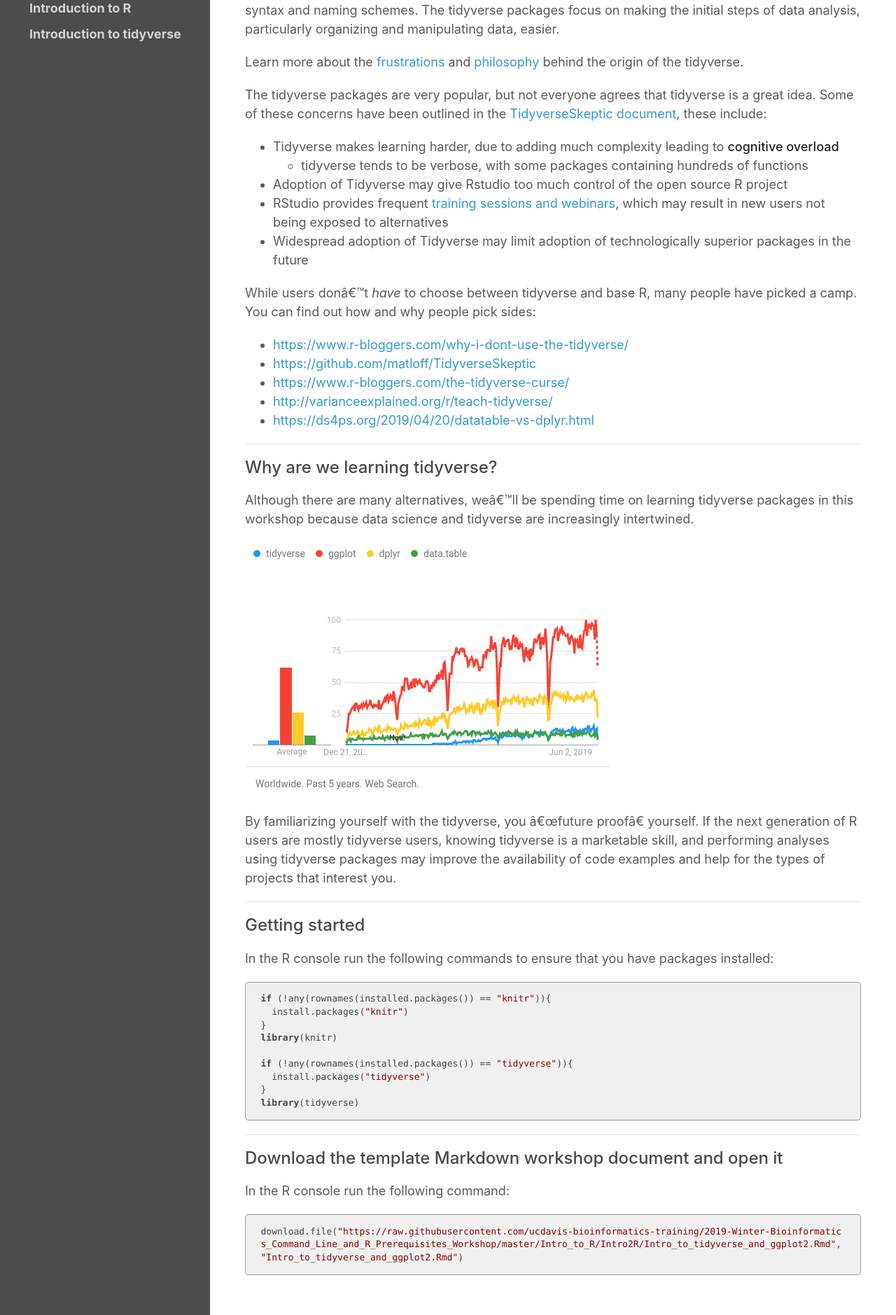
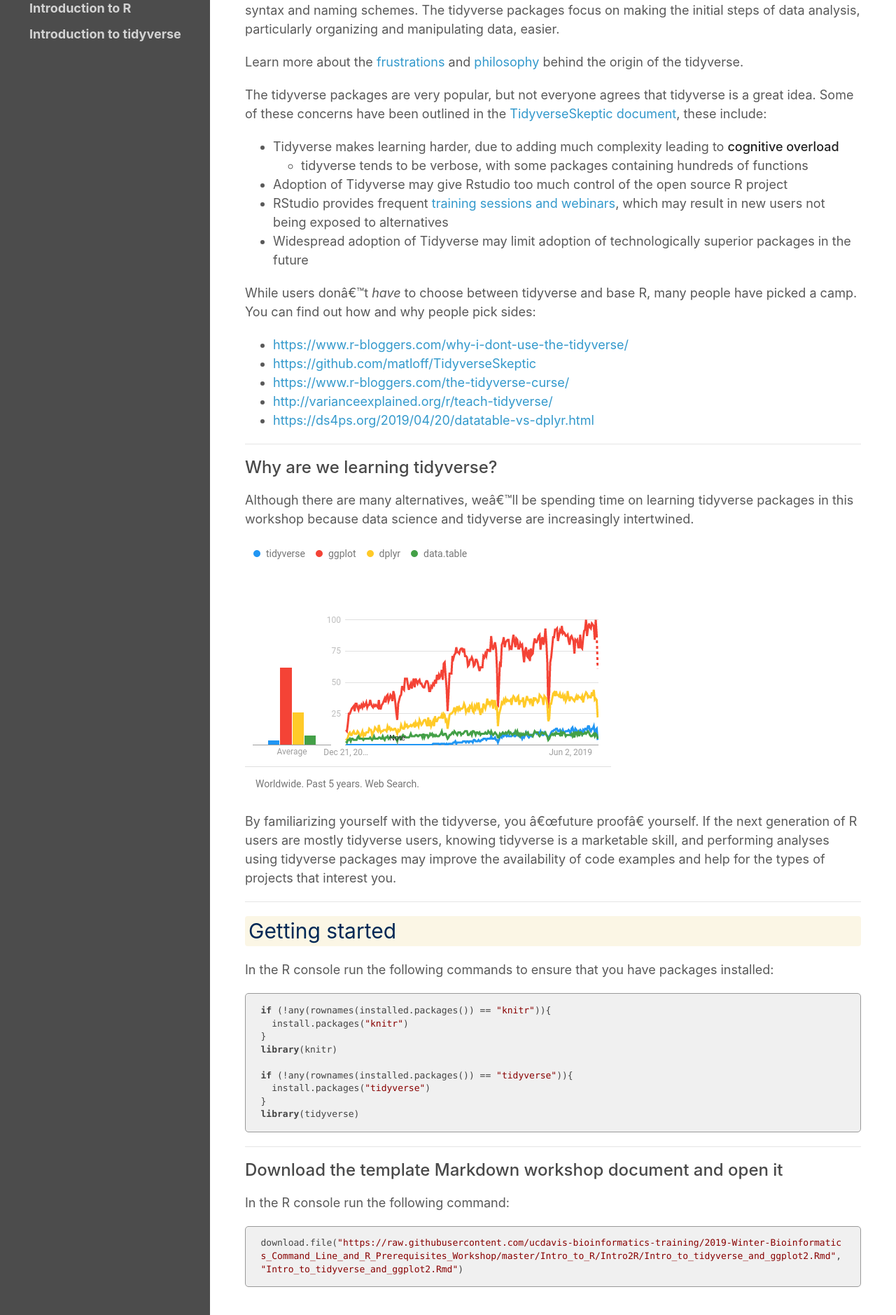
Before and after one commit to ucdavis-bioinformatics-training/2020-Bioinformatics_Prerequisites_Workshop, a Jekyll site: the page built from Intro_to_R/Intro2R/Intro_to_tidyverse_and_ggplot2_prepare_fixed.md, in a window 1280 px wide. Shown: the part 1212-3091 px from the top of the page at 70% size. Built offline with Jekyll 4.4.1, drawn with Linux system fonts in a browser that asks for light colours; our own code applies the rules of GitHub Pages for plain Markdown files.

Commit message:
change headings

```diff
--- a/Intro_to_R/Intro2R/Intro_to_tidyverse_and_ggplot2_prepare_fixed.md
+++ b/Intro_to_R/Intro2R/Intro_to_tidyverse_and_ggplot2_prepare_fixed.md
@@ -61,7 +61,7 @@ By familiarizing yourself with the tidyverse, you "future proof" yourself. If th
 
 ***
 
-### Getting started
+## Getting started
 
 In the R console run the following commands to ensure that you have packages installed:
 
```
